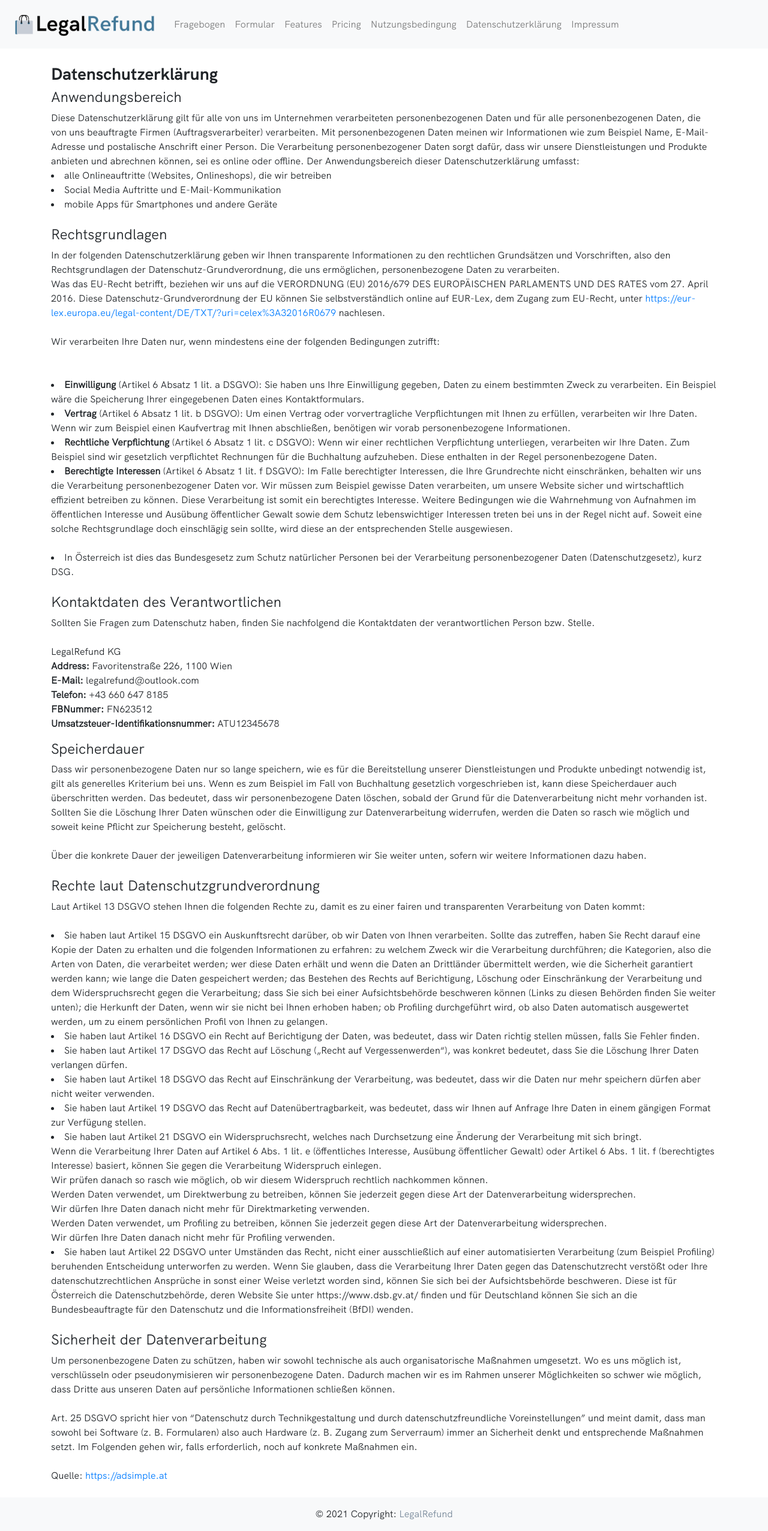
After one commit to KRyTeX1337/LegalRefund, a Flask app: page /de in a window 1280 px wide. The commit adds this page. Shown: the whole page at 60% size. Run offline with Flask 2, Linux system fonts and the light colour scheme; parts of the project's set-up code (start-up, migrations or seed data) failed here and were passed over; some libraries are stand-ins or nearby versions.

Commit message:
added nb & db

```diff
--- a/app.py
+++ b/app.py
@@ -67,10 +67,14 @@ def pricing_sendmail():
     mail.send(msg)
     return render_template("sent.html", title="Sent")
 
-@app.route("/agb")
-def view_agb():
-    return render_template("agb.html", title="AGB")
+@app.route("/nb")
+def view_nb():
+    return render_template("nb.html", title="Nutzungsbedingung")
 
+
+@app.route("/de")
+def view_de():
+    return render_template("de.html", title="Datenschutzerklärung")
 
 @app.route("/impressum")
 def view_impressum():
--- /dev/null
+++ b/templates/de.html
@@ -0,0 +1,228 @@
+<!DOCTYPE html>
+<html lang="en">
+<head>
+    <meta charset="UTF-8">
+    <title>AGB</title>
+    <meta name="viewport" content="width=device-width, initial-scale=1.0">
+    <meta http-equiv="X-UA-Compatible" content="ie=edge">
+    <link rel="stylesheet" href="{{ url_for('static', filename='styles/style.css') }}">
+    <script src="https://ajax.googleapis.com/ajax/libs/jquery/3.2.1/jquery.min.js" type="text/javascript"></script>
+    <link rel="stylesheet" href="https://stackpath.bootstrapcdn.com/bootstrap/4.3.1/css/bootstrap.min.css"
+          integrity="sha384-ggOyR0iXCbMQv3Xipma34MD+dH/1fQ784/j6cY/iJTQUOhcWr7x9JvoRxT2MZw1T" crossorigin="anonymous">
+</head>
+<body>
+<section class="msger">
+    <nav class="navbar navbar-expand-lg navbar-light bg-light">
+        <a class="navbar-brand" href="{{ url_for('home') }}">
+            <img src="/static/img/Logo.png" alt="" width="250" height="55">
+        </a>
+        <button class="navbar-toggler" type="button" data-toggle="collapse" data-target="#navbarNav"
+                aria-controls="navbarNav" aria-expanded="false" aria-label="Toggle navigation">
+            <span class="navbar-toggler-icon"></span>
+        </button>
+        <div class="collapse navbar-collapse" id="navbarNav">
+            <ul class="navbar-nav">
+                <li class="nav-item">
+                    <a class="nav-link" href="{{ url_for('view_fragebogen') }}">Fragebogen</a>
+                </li>
+                <li class="nav-item">
+                    <a class="nav-link" href="{{ url_for('view_formular') }}">Formular</a>
+                </li>
+                <li class="nav-item">
+                    <a class="nav-link" href="{{ url_for('view_features') }}">Features</a>
+                </li>
+                <li class="nav-item">
+                    <a class="nav-link" href="{{ url_for('view_pricing') }}">Pricing</a>
+                </li>
+                <li class="nav-item">
+                    <a class="nav-link" href="{{ url_for('view_nb') }}">Nutzungsbedingung</a>
+                </li>
+                <li class="nav-item">
+                    <a class="nav-link" href="{{ url_for('view_de') }}">Datenschutzerklärung</a>
+                </li>
+                <li class="nav-item">
+                    <a class="nav-link" href="{{ url_for('view_impressum') }}">Impressum</a>
+                </li>
+            </ul>
+        </div>
+    </nav>
+</section>
+
+<div class="content container">
+    <h3>Datenschutzerklärung</h3>
+    <h4>Anwendungsbereich</h4>
+    Diese Datenschutzerklärung gilt für alle von uns im Unternehmen verarbeiteten personenbezogenen Daten und für alle
+    personenbezogenen Daten, die von uns beauftragte Firmen (Auftragsverarbeiter) verarbeiten. Mit personenbezogenen
+    Daten meinen wir Informationen wie zum Beispiel Name, E-Mail-Adresse und postalische Anschrift einer Person. Die
+    Verarbeitung personenbezogener Daten sorgt dafür, dass wir unsere Dienstleistungen und Produkte anbieten und
+    abrechnen können, sei es online oder offline. Der Anwendungsbereich dieser Datenschutzerklärung umfasst:
+    <br/>
+    <li/>
+    alle Onlineauftritte (Websites, Onlineshops), die wir betreiben
+    <li/>
+    Social Media Auftritte und E-Mail-Kommunikation
+    <li/>
+    mobile Apps für Smartphones und andere Geräte
+    <br/><br/>
+    <h4>Rechtsgrundlagen</h4>
+    In der folgenden Datenschutzerklärung geben wir Ihnen transparente Informationen zu den rechtlichen Grundsätzen und
+    Vorschriften, also den Rechtsgrundlagen der Datenschutz-Grundverordnung, die uns ermöglichen, personenbezogene Daten
+    zu verarbeiten. <br/>
+    Was das EU-Recht betrifft, beziehen wir uns auf die VERORDNUNG (EU) 2016/679 DES EUROPÄISCHEN PARLAMENTS UND DES
+    RATES vom 27. April 2016. Diese Datenschutz-Grundverordnung der EU können Sie selbstverständlich online auf EUR-Lex,
+    dem Zugang zum EU-Recht, unter <a href="https://eur-lex.europa.eu/legal-content/DE/TXT/?uri=celex%3A32016R0679">https://eur-lex.europa.eu/legal-content/DE/TXT/?uri=celex%3A32016R0679</a>
+    nachlesen.
+    <br/><br/>
+    Wir verarbeiten Ihre Daten nur, wenn mindestens eine der folgenden Bedingungen zutrifft:
+    <br/><br/>
+    <br>
+    <li/>
+    <strong>Einwilligung</strong> (Artikel 6 Absatz 1 lit. a DSGVO): Sie haben uns Ihre Einwilligung gegeben, Daten zu
+    einem
+    bestimmten
+    Zweck zu verarbeiten. Ein Beispiel wäre die Speicherung Ihrer eingegebenen Daten eines Kontaktformulars.
+    <li/>
+    <strong>Vertrag</strong> (Artikel 6 Absatz 1 lit. b DSGVO): Um einen Vertrag oder vorvertragliche Verpflichtungen
+    mit Ihnen zu
+    erfüllen, verarbeiten wir Ihre Daten. Wenn wir zum Beispiel einen Kaufvertrag mit Ihnen abschließen, benötigen
+    wir vorab personenbezogene Informationen.
+    <li/>
+    <strong>Rechtliche Verpflichtung</strong> (Artikel 6 Absatz 1 lit. c DSGVO): Wenn wir einer rechtlichen
+    Verpflichtung
+    unterliegen, verarbeiten wir Ihre Daten. Zum Beispiel sind wir gesetzlich verpflichtet Rechnungen für die
+    Buchhaltung
+    aufzuheben. Diese enthalten in der Regel personenbezogene Daten.
+    <li/>
+    <strong>Berechtigte Interessen</strong> (Artikel 6 Absatz 1 lit. f DSGVO): Im Falle berechtigter Interessen, die
+    Ihre Grundrechte
+    nicht einschränken, behalten wir uns die Verarbeitung personenbezogener Daten vor. Wir müssen zum Beispiel
+    gewisse
+    Daten verarbeiten, um unsere Website sicher und wirtschaftlich effizient betreiben zu können. Diese Verarbeitung
+    ist
+    somit ein berechtigtes Interesse.
+    </ol>
+    Weitere Bedingungen wie die Wahrnehmung von Aufnahmen im öffentlichen Interesse und Ausübung öffentlicher Gewalt
+    sowie dem Schutz lebenswichtiger Interessen treten bei uns in der Regel nicht auf. Soweit eine solche
+    Rechtsgrundlage doch einschlägig sein sollte, wird diese an der entsprechenden Stelle ausgewiesen.
+    <br/><br/>
+    <li/>
+    In Österreich ist dies das Bundesgesetz zum Schutz natürlicher Personen bei der Verarbeitung personenbezogener Daten
+    (Datenschutzgesetz), kurz DSG.
+    <br/><br/>
+    <h4>Kontaktdaten des Verantwortlichen</h4>
+    Sollten Sie Fragen zum Datenschutz haben, finden Sie nachfolgend die Kontaktdaten der verantwortlichen Person bzw.
+    Stelle.
+    <br/><br/>
+    <p>
+        LegalRefund KG<br>
+        <b>Address:</b> Favoritenstraße 226, 1100 Wien<br>
+        <b>E-Mail:</b> legalrefund@outlook.com<br>
+        <b>Telefon:</b> +43 660 647 8185<br>
+        <b>FBNummer:</b> FN623512<br>
+        <b>Umsatzsteuer-Identifikationsnummer:</b> ATU12345678
+    </p>
+    <h4>Speicherdauer</h4>
+    Dass wir personenbezogene Daten nur so lange speichern, wie es für die Bereitstellung unserer Dienstleistungen und
+    Produkte unbedingt notwendig ist, gilt als generelles Kriterium bei uns. Wenn es zum Beispiel im Fall von
+    Buchhaltung gesetzlich vorgeschrieben ist, kann diese Speicherdauer auch überschritten werden. Das bedeutet, dass
+    wir personenbezogene Daten löschen, sobald der Grund für die Datenverarbeitung nicht mehr vorhanden ist. Sollten Sie
+    die Löschung Ihrer Daten wünschen oder die Einwilligung zur Datenverarbeitung widerrufen, werden die Daten so rasch
+    wie möglich und soweit keine Pflicht zur Speicherung besteht, gelöscht.
+    <br/><br/>
+    Über die konkrete Dauer der jeweiligen Datenverarbeitung informieren wir Sie weiter unten, sofern wir weitere
+    Informationen dazu haben.
+    <br/><br/>
+    <h4>Rechte laut Datenschutzgrundverordnung</h4>
+    Laut Artikel 13 DSGVO stehen Ihnen die folgenden Rechte zu, damit es zu einer fairen und transparenten Verarbeitung
+    von Daten kommt:
+    <br/><br/>
+    <li/>
+    Sie haben laut Artikel 15 DSGVO ein Auskunftsrecht darüber, ob wir Daten von Ihnen verarbeiten. Sollte das
+    zutreffen, haben Sie Recht darauf eine Kopie der Daten zu erhalten und die folgenden Informationen zu erfahren:
+    zu welchem Zweck wir die Verarbeitung durchführen;
+    die Kategorien, also die Arten von Daten, die verarbeitet werden;
+    wer diese Daten erhält und wenn die Daten an Drittländer übermittelt werden, wie die Sicherheit garantiert werden
+    kann;
+    wie lange die Daten gespeichert werden;
+    das Bestehen des Rechts auf Berichtigung, Löschung oder Einschränkung der Verarbeitung und dem Widerspruchsrecht
+    gegen die Verarbeitung;
+    dass Sie sich bei einer Aufsichtsbehörde beschweren können (Links zu diesen Behörden finden Sie weiter unten);
+    die Herkunft der Daten, wenn wir sie nicht bei Ihnen erhoben haben;
+    ob Profiling durchgeführt wird, ob also Daten automatisch ausgewertet werden, um zu einem persönlichen Profil von
+    Ihnen zu gelangen.
+    <li/>
+    Sie haben laut Artikel 16 DSGVO ein Recht auf Berichtigung der Daten, was bedeutet, dass wir Daten richtig stellen
+    müssen, falls Sie Fehler finden.
+    <li/>
+    Sie haben laut Artikel 17 DSGVO das Recht auf Löschung („Recht auf Vergessenwerden“), was konkret bedeutet, dass Sie
+    die Löschung Ihrer Daten verlangen dürfen.
+    <li/>
+    Sie haben laut Artikel 18 DSGVO das Recht auf Einschränkung der Verarbeitung, was bedeutet, dass wir die Daten nur
+    mehr speichern dürfen aber nicht weiter verwenden.
+    <li/>
+    Sie haben laut Artikel 19 DSGVO das Recht auf Datenübertragbarkeit, was bedeutet, dass wir Ihnen auf Anfrage Ihre
+    Daten in einem gängigen Format zur Verfügung stellen.
+    <li/>
+    Sie haben laut Artikel 21 DSGVO ein Widerspruchsrecht, welches nach Durchsetzung eine Änderung der Verarbeitung mit
+    sich bringt.
+    <br>
+    Wenn die Verarbeitung Ihrer Daten auf Artikel 6 Abs. 1 lit. e (öffentliches Interesse, Ausübung öffentlicher Gewalt)
+    oder Artikel 6 Abs. 1 lit. f (berechtigtes Interesse) basiert, können Sie gegen die Verarbeitung Widerspruch
+    einlegen.
+    <br>
+    Wir prüfen danach so rasch wie möglich, ob wir diesem Widerspruch rechtlich nachkommen können.
+    <br>
+    Werden Daten verwendet, um Direktwerbung zu betreiben, können Sie jederzeit gegen diese Art der Datenverarbeitung
+    widersprechen.
+    <br>
+    Wir dürfen Ihre Daten danach nicht mehr für Direktmarketing verwenden.
+    <br>
+    Werden Daten verwendet, um Profiling zu betreiben, können Sie jederzeit gegen diese Art der Datenverarbeitung
+    widersprechen.
+    <br>Wir dürfen Ihre Daten danach nicht mehr für Profiling verwenden.
+    <li/>
+    Sie haben laut Artikel 22 DSGVO unter Umständen das Recht, nicht einer ausschließlich auf einer automatisierten
+    Verarbeitung (zum Beispiel Profiling) beruhenden Entscheidung unterworfen zu werden.
+    Wenn Sie glauben, dass die Verarbeitung Ihrer Daten gegen das Datenschutzrecht verstößt oder Ihre
+    datenschutzrechtlichen Ansprüche in sonst einer Weise verletzt worden sind, können Sie sich bei der Aufsichtsbehörde
+    beschweren. Diese ist für Österreich die Datenschutzbehörde, deren Website Sie unter https://www.dsb.gv.at/ finden
+    und für Deutschland können Sie sich an die Bundesbeauftragte für den Datenschutz und die Informationsfreiheit (BfDI)
+    wenden.
+    <br/><br/>
+    <h4>Sicherheit der Datenverarbeitung</h4>
+    Um personenbezogene Daten zu schützen, haben wir sowohl technische als auch organisatorische Maßnahmen umgesetzt. Wo
+    es uns möglich ist, verschlüsseln oder pseudonymisieren wir personenbezogene Daten. Dadurch machen wir es im Rahmen
+    unserer Möglichkeiten so schwer wie möglich, dass Dritte aus unseren Daten auf persönliche Informationen schließen
+    können.
+    <br/><br/>
+    Art. 25 DSGVO spricht hier von “Datenschutz durch Technikgestaltung und durch datenschutzfreundliche
+    Voreinstellungen” und meint damit, dass man sowohl bei Software (z. B. Formularen) also auch Hardware (z. B. Zugang
+    zum Serverraum) immer an Sicherheit denkt und entsprechende Maßnahmen setzt. Im Folgenden gehen wir, falls
+    erforderlich, noch auf konkrete Maßnahmen ein.
+    <br/><br/>
+    Quelle: <a href="https://www.adsimple.at/">https://adsimple.at</a>
+    <br/> <br/>
+</div>
+
+</body>
+
+<!-- Footer -->
+<footer class="page-footer bg-light font-small">
+
+    <!-- Copyright -->
+    <div class="footer-copyright text-center py-3">© 2021 Copyright:
+        <a href="{{ url_for('view_impressum') }}">LegalRefund</a>
+    </div>
+    <!-- Copyright -->
+
+</footer>
+<!-- Footer -->
+
+<script src="https://cdnjs.cloudflare.com/ajax/libs/popper.js/1.14.7/umd/popper.min.js"
+        integrity="sha384-UO2eT0CpHqdSJQ6hJty5KVphtPhzWj9WO1clHTMGa3JDZwrnQq4sF86dIHNDz0W1"
+        crossorigin="anonymous"></script>
+<script src="https://stackpath.bootstrapcdn.com/bootstrap/4.3.1/js/bootstrap.min.js"
+        integrity="sha384-JjSmVgyd0p3pXB1rRibZUAYoIIy6OrQ6VrjIEaFf/nJGzIxFDsf4x0xIM+B07jRM"
+        crossorigin="anonymous"></script>
+
+</html>
--- a/templates/features.html
+++ b/templates/features.html
@@ -35,7 +35,10 @@
                     <a class="nav-link" href="{{ url_for('view_pricing') }}">Pricing</a>
                 </li>
                 <li class="nav-item">
-                    <a class="nav-link" href="{{ url_for('view_agb') }}">AGB</a>
+                    <a class="nav-link" href="{{ url_for('view_nb') }}">Nutzungsbedingung</a>
+                </li>
+                <li class="nav-item">
+                    <a class="nav-link" href="{{ url_for('view_de') }}">Datenschutzerklärung</a>
                 </li>
                 <li class="nav-item">
                     <a class="nav-link" href="{{ url_for('view_impressum') }}">Impressum</a>
--- a/templates/impressum.html
+++ b/templates/impressum.html
@@ -35,7 +35,10 @@
                     <a class="nav-link" href="{{ url_for('view_pricing') }}">Pricing</a>
                 </li>
                 <li class="nav-item">
-                    <a class="nav-link" href="{{ url_for('view_agb') }}">AGB</a>
+                    <a class="nav-link" href="{{ url_for('view_nb') }}">Nutzungsbedingung</a>
+                </li>
+                <li class="nav-item">
+                    <a class="nav-link" href="{{ url_for('view_de') }}">Datenschutzerklärung</a>
                 </li>
                 <li class="nav-item">
                     <a class="nav-link" href="{{ url_for('view_impressum') }}">Impressum</a>
--- a/templates/index.html
+++ b/templates/index.html
@@ -40,7 +40,10 @@
                     <a class="nav-link" href="{{ url_for('view_pricing') }}">Pricing</a>
                 </li>
                 <li class="nav-item">
-                    <a class="nav-link" href="{{ url_for('view_agb') }}">AGB</a>
+                    <a class="nav-link" href="{{ url_for('view_nb') }}">Nutzungsbedingung</a>
+                </li>
+                <li class="nav-item">
+                    <a class="nav-link" href="{{ url_for('view_de') }}">Datenschutzerklärung</a>
                 </li>
                 <li class="nav-item">
                     <a class="nav-link" href="{{ url_for('view_impressum') }}">Impressum</a>
```
Also changed, not shown: templates/formular.html (+5 -2 lines), templates/fragebogen.html (+6 -2 lines), templates/nb.html (renamed from templates/agb.html, +5 -2 lines), templates/pricing.html (+5 -2 lines), templates/sent.html (+5 -2 lines).
